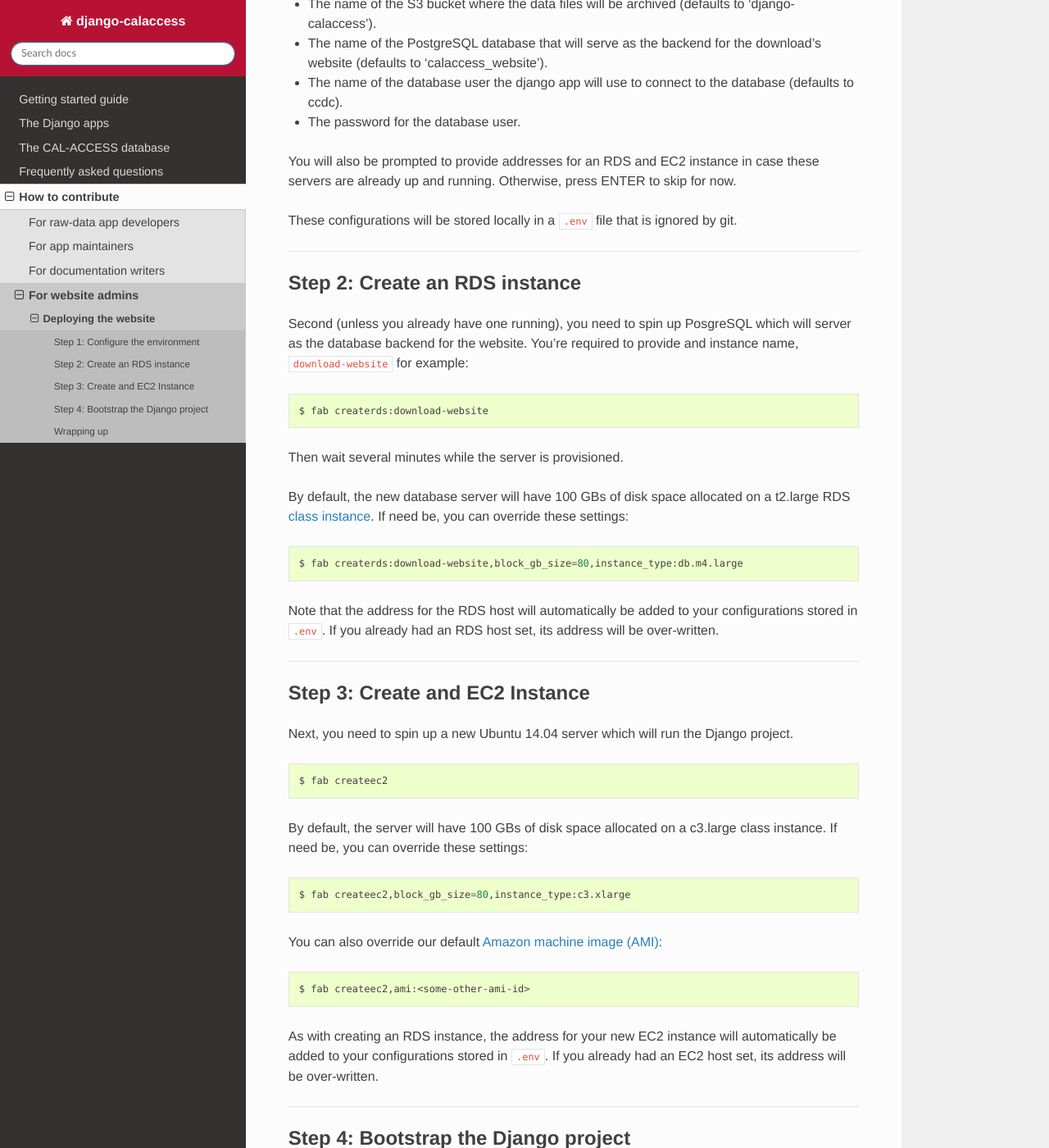
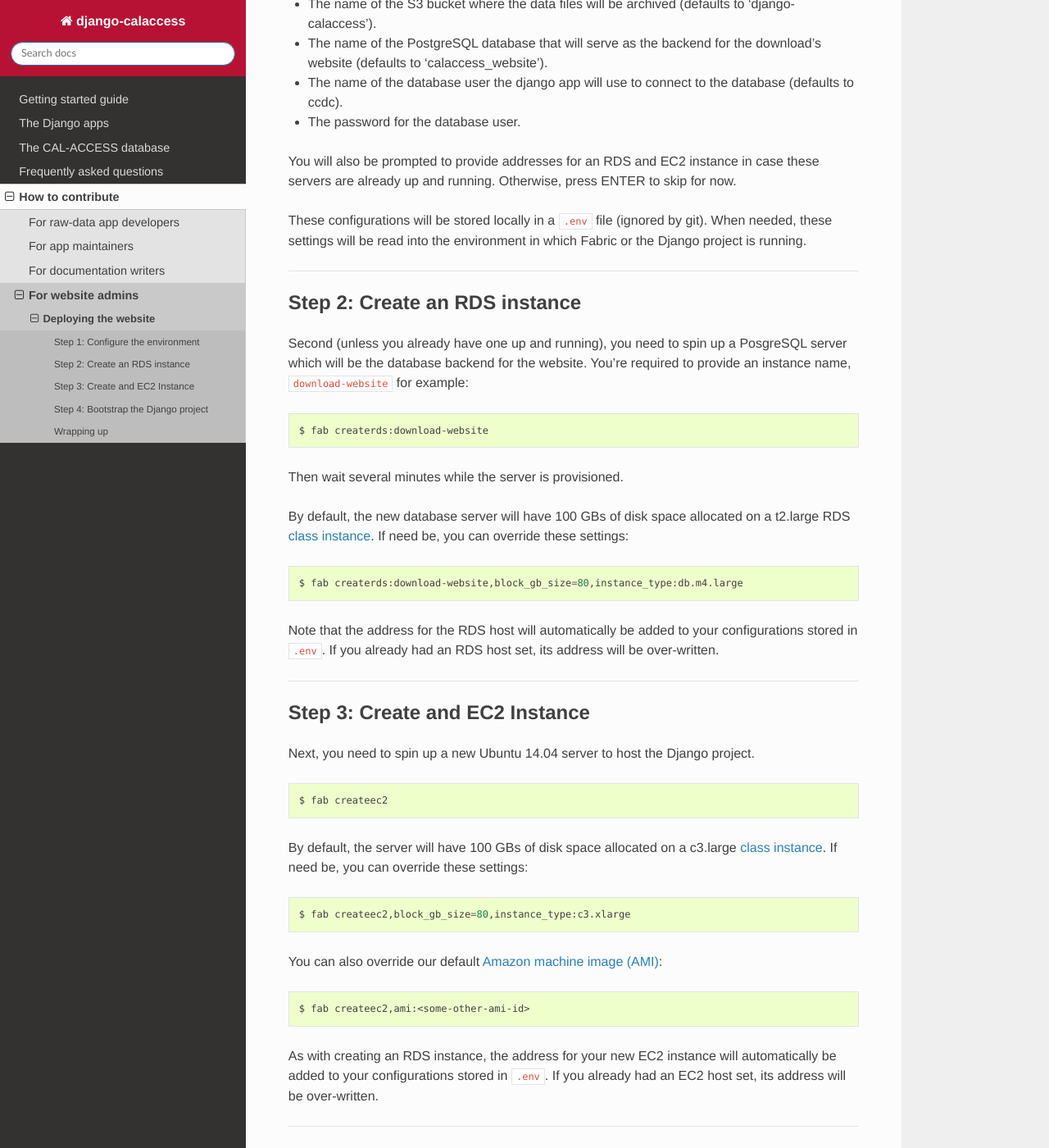
Before and after one commit to palewire/django-calaccess-technical-documentation, a Sphinx documentation site: the page built from docs/contribute/calaccess_website/deployment-walkthru.rst, in a window 1280 px wide and 1400 px high, scrolled down 570 px. Shown: the whole window at 82% size. Built offline with Sphinx 7.4.7 and the Read the Docs theme 2.0.0, drawn with Linux system fonts in a browser that asks for light colours; some of the changed text lies outside the part shown.

Commit message:
Fixing typos

```diff
--- a/docs/contribute/calaccess_website/deployment-walkthru.rst
+++ b/docs/contribute/calaccess_website/deployment-walkthru.rst
@@ -26,14 +26,14 @@ You will prompted to provide:
 
 You will also be prompted to provide addresses for an RDS and EC2 instance in case these servers are already up and running. Otherwise, press ENTER to skip for now.
 
-These configurations will be stored locally in a ``.env`` file that is ignored by git.
+These configurations will be stored locally in a ``.env`` file (ignored by git). When needed, these settings will be read into the environment in which Fabric or the Django project is running.
 
 --------------------------------------------
 
 Step 2: Create an RDS instance
 ------------------------------
 
-Second (unless you already have one running), you need to spin up PosgreSQL which will server as the database backend for the website. You're required to provide and instance name, ``download-website`` for example:
+Second (unless you already have one up and running), you need to spin up a PosgreSQL server which will be the database backend for the website. You're required to provide an instance name, ``download-website`` for example:
 
 .. code-block:: bash
 
@@ -54,13 +54,13 @@ Note that the address for the RDS host will automatically be added to your confi
 Step 3: Create and EC2 Instance
 -------------------------------
 
-Next, you need to spin up a new Ubuntu 14.04 server which will run the Django project.
+Next, you need to spin up a new Ubuntu 14.04 server to host the Django project.
 
 .. code-block:: bash
 
     $ fab createec2
 
-By default, the server will have 100 GBs of disk space allocated on a c3.large class instance. If need be, you can override these settings:
+By default, the server will have 100 GBs of disk space allocated on a c3.large `class instance <https://aws.amazon.com/ec2/instance-types/>`_. If need be, you can override these settings:
 
 .. code-block:: bash
 
@@ -85,9 +85,9 @@ Finally, you're ready to bootstrap the Django project on the Ubuntu server:
 
     $ fab bootstrap
 
-After connecting to your current EC2 instance, a framework called `Chef <https://www.chef.io/chef/>`_ and its dependencies, including Ruby, will be installed on the server. Chef is used to configure the server and install downloads website code.
+After connecting to your current EC2 instance, a framework called `Chef <https://www.chef.io/chef/>`_ and its dependencies, including Ruby, will be installed on the server. Chef is used to configure the server and install the downloads website code.
 
-The ``bootstrap`` task also sets up crontab job to execute the raw-data app's ``updatecalaccessrawdata`` command every six hours, effectively automating the collection, extraction and processing of the daily CAL-ACCESS database exports.
+The ``bootstrap`` task also sets up a crontab job to execute the raw-data app's ``updatecalaccessrawdata`` command every six hours, effectively automating the collection, extraction and processing of the daily CAL-ACCESS database exports.
 
 --------------------------------------------
 
```
Also changed, not shown: other parts of docs/contribute/calaccess_website/deployment-walkthru.rst (+2 -2 lines).
